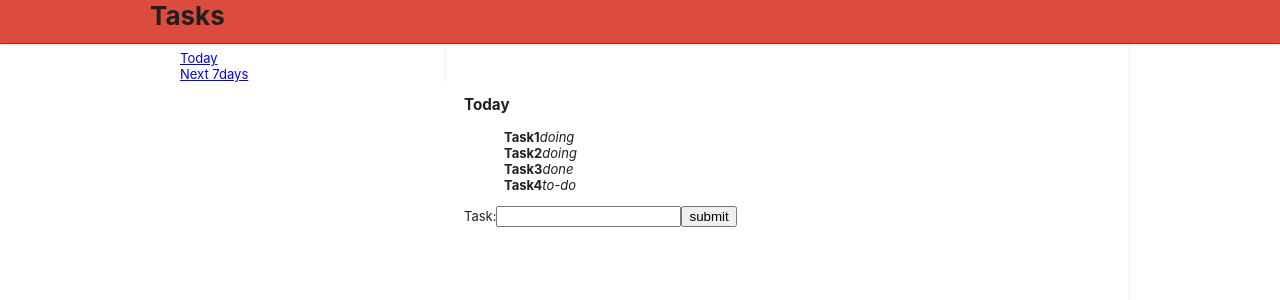
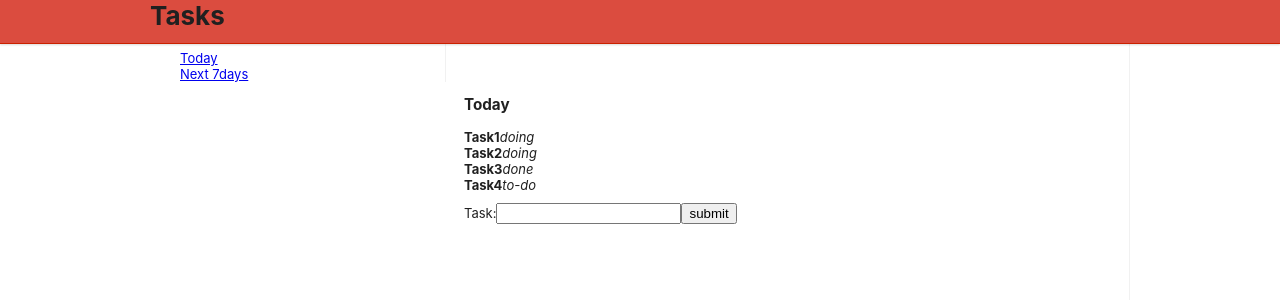
Before and after one commit to MaN3iN3ActiON/to-do-today, a React (Create React App) app: page / in a window 1280 px wide. Shown: the top 300 px of the page. Built offline with nearby package versions, Linux system fonts and the light colour scheme.

Commit message:
Some more basic CSS

```diff
--- a/src/task-comps/TaskList.js
+++ b/src/task-comps/TaskList.js
@@ -5,6 +5,9 @@ import styled from 'styled-components';
 
 const Ul = styled.ul`
 	list-style-type: none;
+	margin: 0;
+	padding: 0;
+	padding-bottom: 10px;
 `;
 
 class TaskList extends React.Component {
```
